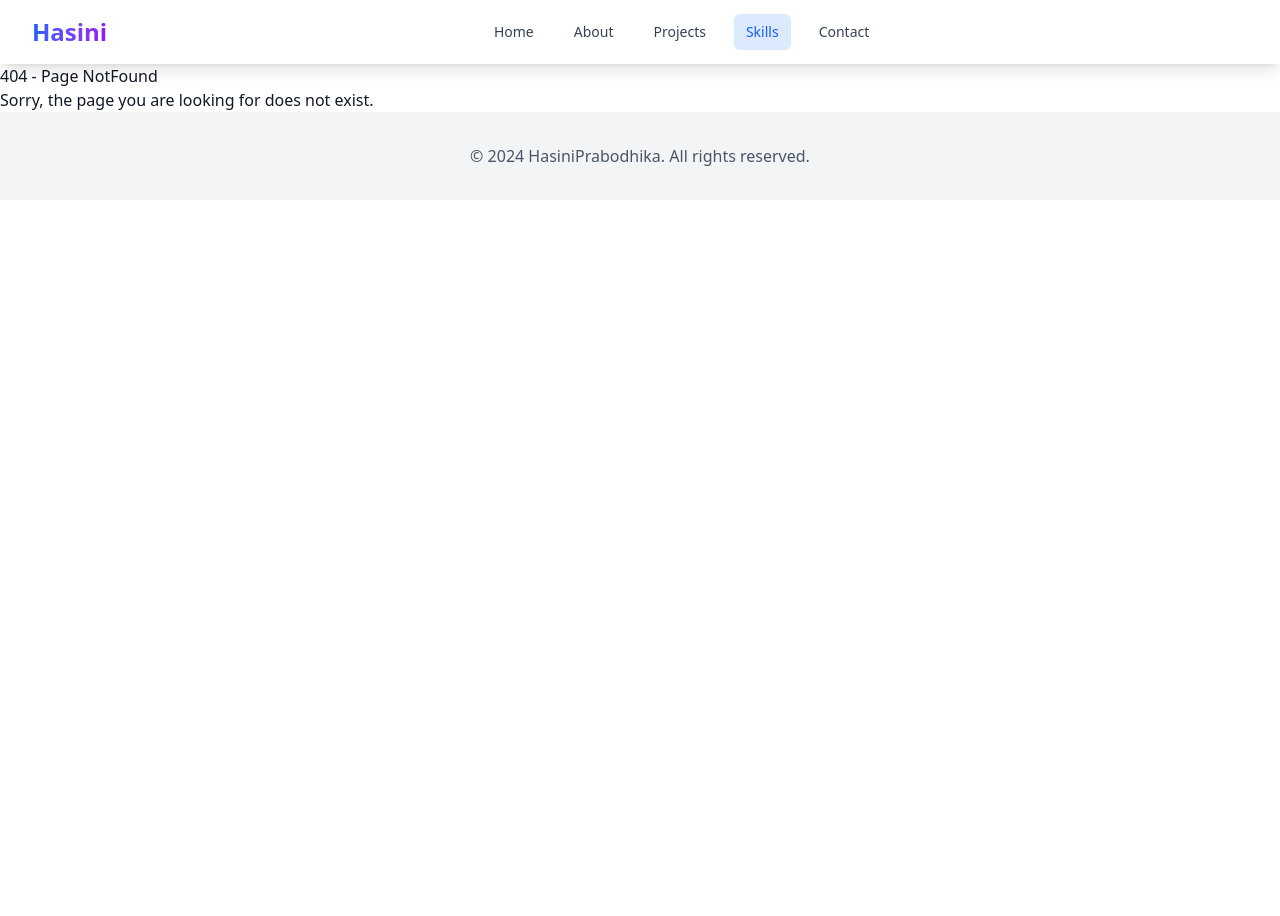
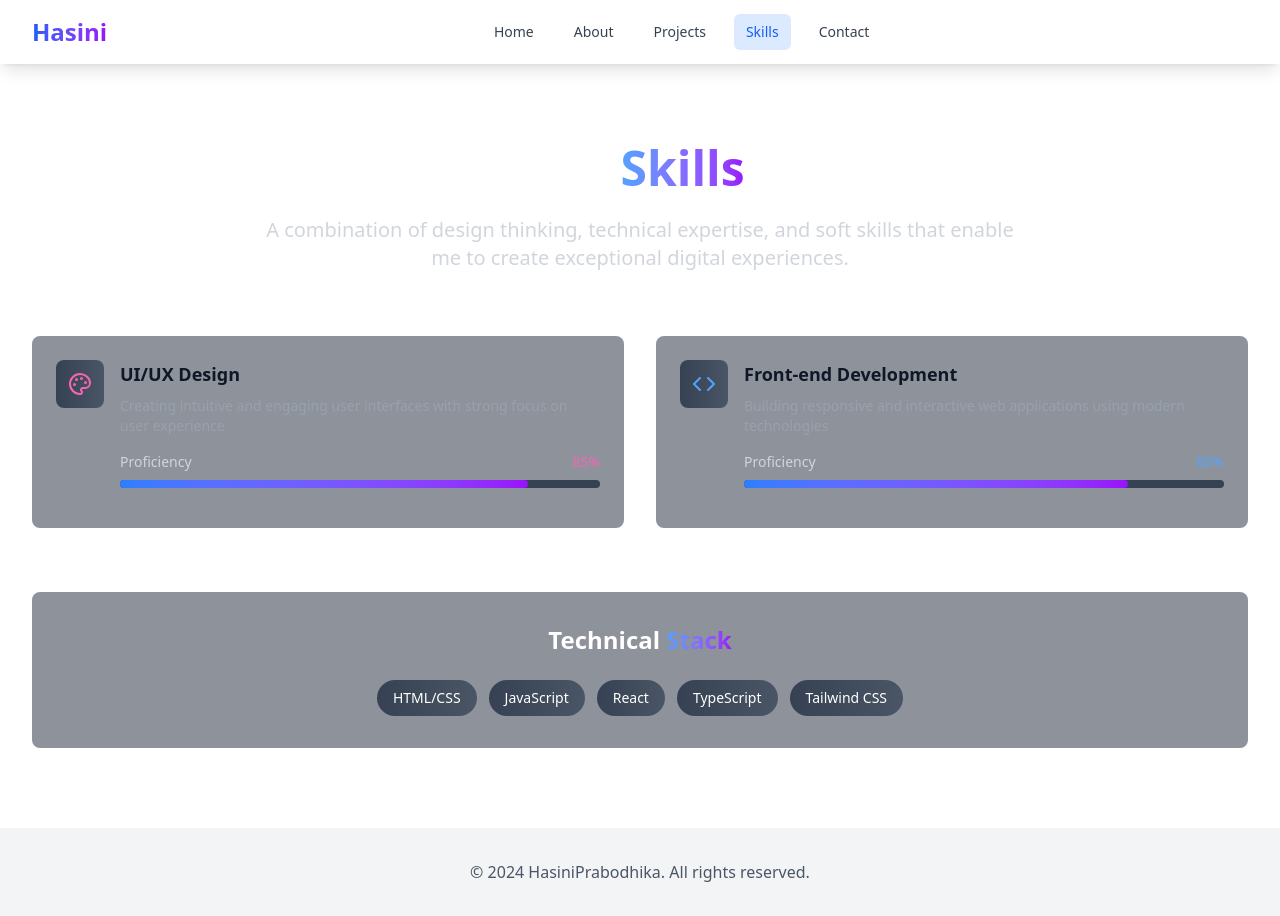
Before and after one commit to ICT-Courses/ict2233-ca-02-HasiniPrabodika, a React (Vite) app in the folder my-portfolio/: page /skills in a window 1280 px wide. Before the commit this address had no page. Before the commit the page ends 800 px from the top, so only its background shows below. Built offline with nearby package versions, Linux system fonts and the light colour scheme.

Commit message:
update Skills page with description

```diff
--- a/my-portfolio/src/App.jsx
+++ b/my-portfolio/src/App.jsx
@@ -3,6 +3,7 @@ import Layout from "./components/Layouts";
 import Home from "./pages/Home";
 import About from "./pages/About";
 import Projects from "./pages/Projects";
+import Skills from "./pages/Skills";
 import NotFound from "./pages/NotFound";
 import './index.css'
 
@@ -15,6 +16,7 @@ function App() {
         <Route path="/" element={<Home />} />
         <Route path="/about" element={<About />} />
         <Route path="/projects" element={<Projects />} />
+        <Route path="/skills" element={<Skills />} />
         <Route path="*" element={<NotFound />} />
       </Routes>
     </Layout>
--- a/my-portfolio/src/pages/Skills.jsx
+++ b/my-portfolio/src/pages/Skills.jsx
@@ -0,0 +1,92 @@
+import { Code, Figma, MessageCircle, Palette } from 'lucide-react';
+
+const Skills = () => {
+  const skills = [
+    {
+      name: 'UI/UX Design',
+      icon: Palette,
+      level: 85,
+      description: 'Creating intuitive and engaging user interfaces with strong focus on user experience',
+      color: 'text-pink-400'
+    },
+    {
+      name: 'Front-end Development',
+      icon: Code,
+      level: 80,
+      description: 'Building responsive and interactive web applications using modern technologies',
+      color: 'text-blue-400'
+    }
+
+
+  ];
+
+  const technicalSkills = [
+    'HTML/CSS', 'JavaScript', 'React', 'TypeScript', 'Tailwind CSS'
+  ];
+
+  return (
+    <section id="skills" className="py-20">
+      <div className="max-w-7xl mx-auto px-4 sm:px-6 lg:px-8">
+        <div className="text-center mb-16">
+          <h2 className="text-4xl md:text-5xl font-bold mb-6 text-white">
+            My <span className="bg-gradient-to-r from-blue-400 to-purple-600 bg-clip-text text-transparent">Skills</span>
+          </h2>
+          <p className="text-xl text-gray-300 max-w-3xl mx-auto">
+            A combination of design thinking, technical expertise, and soft skills that enable me to create exceptional digital experiences.
+          </p>
+        </div>
+
+        {/* Core Skills */}
+        <div className="grid md:grid-cols-2 gap-8 mb-16">
+          {skills.map((skill, index) => (
+            <div key={skill.name} className="bg-gray-800/50 backdrop-blur-sm p-6 rounded-lg hover:scale-105 transition-transform duration-300">
+              <div className="flex items-start space-x-4 mb-4">
+                <div className="p-3 bg-gradient-to-r from-gray-700 to-gray-600 rounded-lg">
+                  <skill.icon className={`h-6 w-6 ${skill.color}`} />
+                </div>
+                <div className="flex-1">
+                  <h3 className="text-lg font-semibold mb-2 text-Pink">{skill.name}</h3>
+                  <p className="text-sm text-gray-400 mb-4">
+                    {skill.description}
+                  </p>
+                  <div className="space-y-2">
+                    <div className="flex justify-between text-sm">
+                      <span className="text-gray-300">Proficiency</span>
+                      <span className={skill.color}>{skill.level}%</span>
+                    </div>
+                    <div className="w-full bg-gray-700 rounded-full h-2">
+                      <div
+                        className="bg-gradient-to-r from-blue-500 to-purple-600 h-2 rounded-full transition-all duration-300"
+                        style={{ width: `${skill.level}%` }}
+                      ></div>
+                    </div>
+                  </div>
+                </div>
+              </div>
+            </div>
+          ))}
+        </div>
+
+        {/* Technical Skills */}
+        <div className="bg-gray-800/50 backdrop-blur-sm p-8 rounded-lg">
+          <h3 className="text-2xl font-semibold mb-6 text-center text-white">
+            Technical <span className="bg-gradient-to-r from-blue-400 to-purple-600 bg-clip-text text-transparent">Stack</span>
+          </h3>
+          <div className="flex flex-wrap gap-3 justify-center">
+            {technicalSkills.map((tech, index) => (
+              <span
+                key={tech}
+                className="px-4 py-2 bg-gradient-to-r from-gray-700 to-gray-600 rounded-full text-sm font-medium text-white hover:scale-105 transition-transform duration-300 cursor-default"
+                style={{ animationDelay: `${index * 0.1}s` }}
+              >
+                {tech}
+              </span>
+            ))}
+          </div>
+        </div>
+      </div>
+    </section>
+  );
+};
+
+export default Skills;
```
